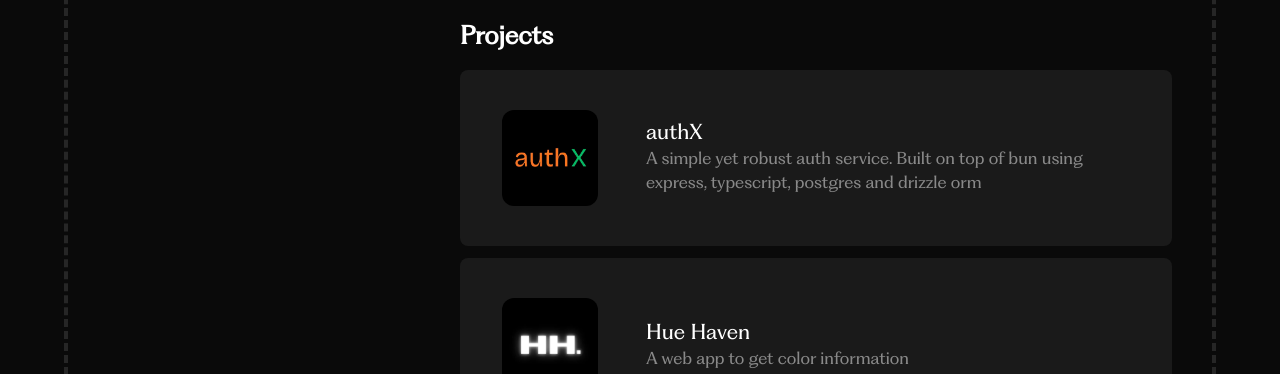
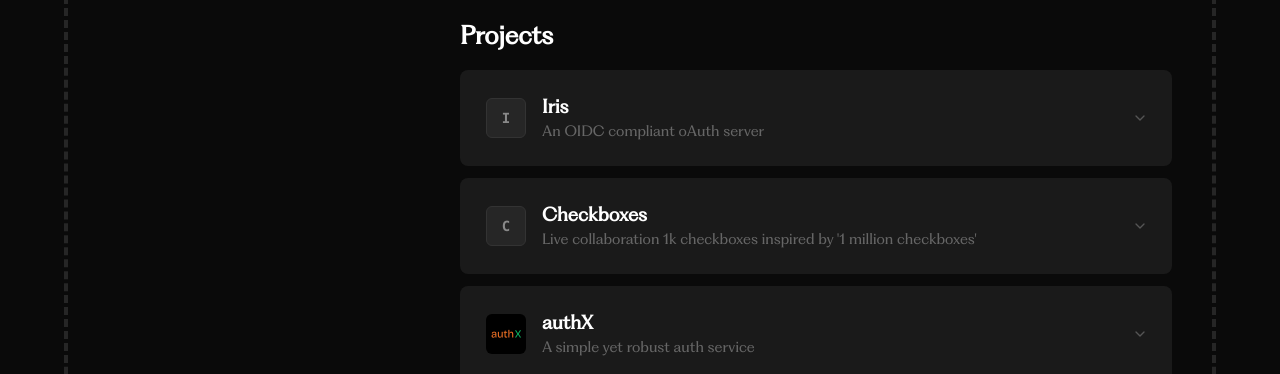
Before and after one commit to TheRealShreyash/portfolio, a React (Vite) app: page / in a window 1280 px wide. Shown: the part 578-952 px from the top of the page. Built offline with nearby package versions, Linux system fonts and the light colour scheme.

Commit message:
update: projects tab look

```diff
--- a/src/components/ProjectCard.jsx
+++ b/src/components/ProjectCard.jsx
@@ -1,27 +1,139 @@
 import { useState } from "react";
+import ProjectIcon from "./ProjectIcon";
 
-const ProjectCard = ({ imageUrl, title, desc }) => {
+const ProjectCard = ({
+  imageUrl,
+  title,
+  desc,
+  motivation,
+  techStack = [],
+  liveUrl,
+  demoUrl,
+  githubUrl,
+}) => {
+  const [open, setOpen] = useState(false);
   const [touched, setTouched] = useState(false);
 
   return (
     <div
-      className={`flex flex-col sm:flex-row bg-[#1A1A1A] rounded-lg p-6 md:p-10 hover:bg-[#242424] transition duration-500 ease-in-out gap-6 md:gap-12 items-center text-center sm:text-left border-l-2 ${
-        touched
+      className={`bg-[#1A1A1A] rounded-lg border-l-2 transition-all duration-300 ease-in-out ${
+        open || touched
           ? "border-l-purple-400"
           : "border-l-transparent hover:border-l-purple-400"
       }`}
       onTouchStart={() => setTouched(true)}
       onTouchEnd={() => setTouched(false)}
     >
-      <img
-        src={imageUrl ? imageUrl : null}
-        alt={title}
-        className="size-20 md:size-24 rounded-xl"
-        loading="lazy"
-      />
-      <div>
-        <h3 className="text-lg md:text-xl">{title}</h3>
-        <p className="text-[#898989] text-sm md:text-base">{desc}</p>
+      {/* Header — always visible */}
+      <button
+        onClick={() => setOpen((o) => !o)}
+        className="w-full flex items-center gap-4 p-5 md:p-6 hover:bg-[#222] transition-colors duration-200 rounded-lg text-left cursor-pointer"
+      >
+        {imageUrl ? (
+          <img
+            src={imageUrl}
+            alt={title}
+            className="size-10 rounded-md object-cover shrink-0"
+            loading="lazy"
+          />
+        ) : (
+          <ProjectIcon title={title} />
+        )}
+
+        <div className="flex-1 min-w-0">
+          <h3 className="text-base md:text-lg font-semibold truncate">
+            {title}
+          </h3>
+          <p className="text-[#666] text-sm truncate">{desc}</p>
+        </div>
+
+        <svg
+          xmlns="http://www.w3.org/2000/svg"
+          width="16"
+          height="16"
+          viewBox="0 0 24 24"
+          fill="none"
+          stroke="currentColor"
+          strokeWidth="2"
+          strokeLinecap="round"
+          strokeLinejoin="round"
+          className={`text-[#555] shrink-0 transition-transform duration-300 ${
+            open ? "rotate-180" : ""
+          }`}
+        >
+          <polyline points="6 9 12 15 18 9" />
+        </svg>
+      </button>
+
+      {/* Expanded content */}
+      <div
+        className={`overflow-hidden transition-all duration-300 ease-in-out ${
+          open ? "max-h-96 opacity-100" : "max-h-0 opacity-0"
+        }`}
+      >
+        <div className="px-5 md:px-6 pb-5 md:pb-6 flex flex-col gap-4 border-t border-[#262626] pt-4">
+          {motivation && (
+            <div>
+              <span className="text-[10px] tracking-widest text-[#555] uppercase font-semibold pp-font">
+                motivation
+              </span>
+              <p className="text-[#c0c0c0] text-sm mt-1.5 leading-relaxed">
+                {motivation}
+              </p>
+            </div>
+          )}
+
+          {techStack.length > 0 && (
+            <div>
+              <span className="text-[10px] tracking-widest text-[#555] uppercase font-semibold pp-font">
+                built with
+              </span>
+              <div className="flex flex-wrap gap-2 mt-2">
+                {techStack.map((tech) => (
+                  <span
+                    key={tech}
+                    className="text-xs text-[#d4d4d4] bg-[#2a2a2a] border border-[#3a3a3a] rounded-md px-2.5 py-1 font-mono hover:border-[#555] hover:text-white transition-colors duration-200"
+                  >
+                    {tech}
+                  </span>
+                ))}
+              </div>
+            </div>
+          )}
+
+          <div className="flex items-center gap-3 mt-1 flex-wrap">
+            {liveUrl && (
+              <a
+                href={liveUrl}
+                target="_blank"
+                rel="noopener noreferrer"
+                className="text-xs font-semibold bg-white text-black px-3 py-1.5 rounded-md hover:bg-gray-200 transition-colors"
+              >
+                live ↗
+              </a>
+            )}
+            {demoUrl && (
+              <a
+                href={demoUrl}
+                target="_blank"
+                rel="noopener noreferrer"
+                className="text-xs font-semibold text-[#c0c0c0] hover:text-white border border-[#3a3a3a] hover:border-[#555] px-3 py-1.5 rounded-md transition-colors"
+              >
+                demo on 𝕏 ↗
+              </a>
+            )}
+            {githubUrl && (
+              <a
+                href={githubUrl}
+                target="_blank"
+                rel="noopener noreferrer"
+                className="text-xs font-semibold text-[#c0c0c0] hover:text-white border border-[#3a3a3a] hover:border-[#555] px-3 py-1.5 rounded-md transition-colors"
+              >
+                github ↗
+              </a>
+            )}
+          </div>
+        </div>
       </div>
     </div>
   );
--- /dev/null
+++ b/src/components/ProjectIcon.jsx
@@ -0,0 +1,15 @@
+const ProjectIcon = ({ title, className = "" }) => {
+  const letter = title?.trim()[0]?.toUpperCase() || "?";
+
+  return (
+    <div
+      className={`size-10 rounded-md bg-[#262626] border border-[#333] flex items-center justify-center shrink-0 ${className}`}
+    >
+      <span className="text-sm font-mono font-bold text-[#898989]">
+        {letter}
+      </span>
+    </div>
+  );
+};
+
+export default ProjectIcon;
--- a/src/components/RightCard.jsx
+++ b/src/components/RightCard.jsx
@@ -18,27 +18,65 @@ const RightCard = ({ className }) => {
     { name: "git", image: "/git.svg" },
     { name: "postgres", image: "/postgres.svg" },
     { name: "drizzle", image: "/drizzle.svg" },
-    // { name: "zod", image: "/zod.svg" },
   ];
 
   const projects = [
     {
+      title: "Iris",
+      desc: "An OIDC compliant oAuth server",
+      motivation: "",
+      techStack: ["bun", "express", "typescript", "postgres", "drizzle", "jwt"],
+      githubUrl: "https://github.com/TheRealShreyash/auth-service",
+      liveUrl: "https://iris.shreyxsh.me",
+    },
+    {
+      title: "Checkboxes",
+      desc: "Live collaboration 1k checkboxes inspired by \'1 million checkboxes\'",
+      motivation: "",
+      techStack: [
+        "bun",
+        "express",
+        "typescript",
+        "postgres",
+        "drizzle",
+        "redis",
+        "websockets",
+        "socket.io",
+        "express",
+      ],
+      githubUrl: "https://github.com/TheRealShreyash/auth-service",
+      liveUrl: "https://checkboxes.shreyxsh.me",
+      demoUrl: "https://x.com/_wedan/status/2050901448851145113",
+    },
+    {
       imageUrl: "/authX.webp",
       title: "authX",
-      desc: "A simple yet robust auth service. Built on top of bun using express, typescript, postgres and drizzle orm",
-      url: "https://github.com/TheRealShreyash/auth-service",
+      desc: "A simple yet robust auth service",
+      motivation:
+        "I kept copy-pasting auth boilerplate across projects and wanted a single service I could point any app at. Built it to understand JWTs and session management deeply rather than just using a library.",
+      techStack: ["bun", "express", "typescript", "postgres", "drizzle"],
+      githubUrl: "https://github.com/TheRealShreyash/auth-service",
+      liveUrl: "",
     },
     {
       imageUrl: "/huehaven.webp",
       title: "Hue Haven",
       desc: "A web app to get color information",
-      url: "https://thehuehaven.netlify.app/",
+      motivation:
+        "I was constantly switching between tools to get hex, rgb, and hsl values while designing. Hue Haven puts everything in one place with a clean UI.",
+      techStack: ["react", "tailwindcss", "vite"],
+      githubUrl: "",
+      liveUrl: "https://thehuehaven.netlify.app/",
     },
     {
       imageUrl: "/genqrco.webp",
       title: "GenQrco",
-      desc: "A simple Qrcode Generator",
-      url: "https://genqrco.netlify.app/",
+      desc: "A simple QR code generator",
+      motivation:
+        "Needed a fast, no-signup QR generator for a college project. Every existing tool was cluttered with ads, so I built a clean one in an afternoon.",
+      techStack: ["html", "css", "javascript"],
+      githubUrl: "",
+      liveUrl: "https://genqrco.netlify.app/",
     },
   ];
 
@@ -67,13 +105,7 @@ const RightCard = ({ className }) => {
         <h2 className="font-semibold text-2xl">Projects</h2>
         <div className="flex flex-col gap-3 mt-4">
           {projects.map((project) => (
-            <a key={project.title} href={project.url} target="_blank">
-              <ProjectCard
-                imageUrl={project.imageUrl}
-                title={project.title}
-                desc={project.desc}
-              />
-            </a>
+            <ProjectCard key={project.title} {...project} />
           ))}
         </div>
       </div>
```
